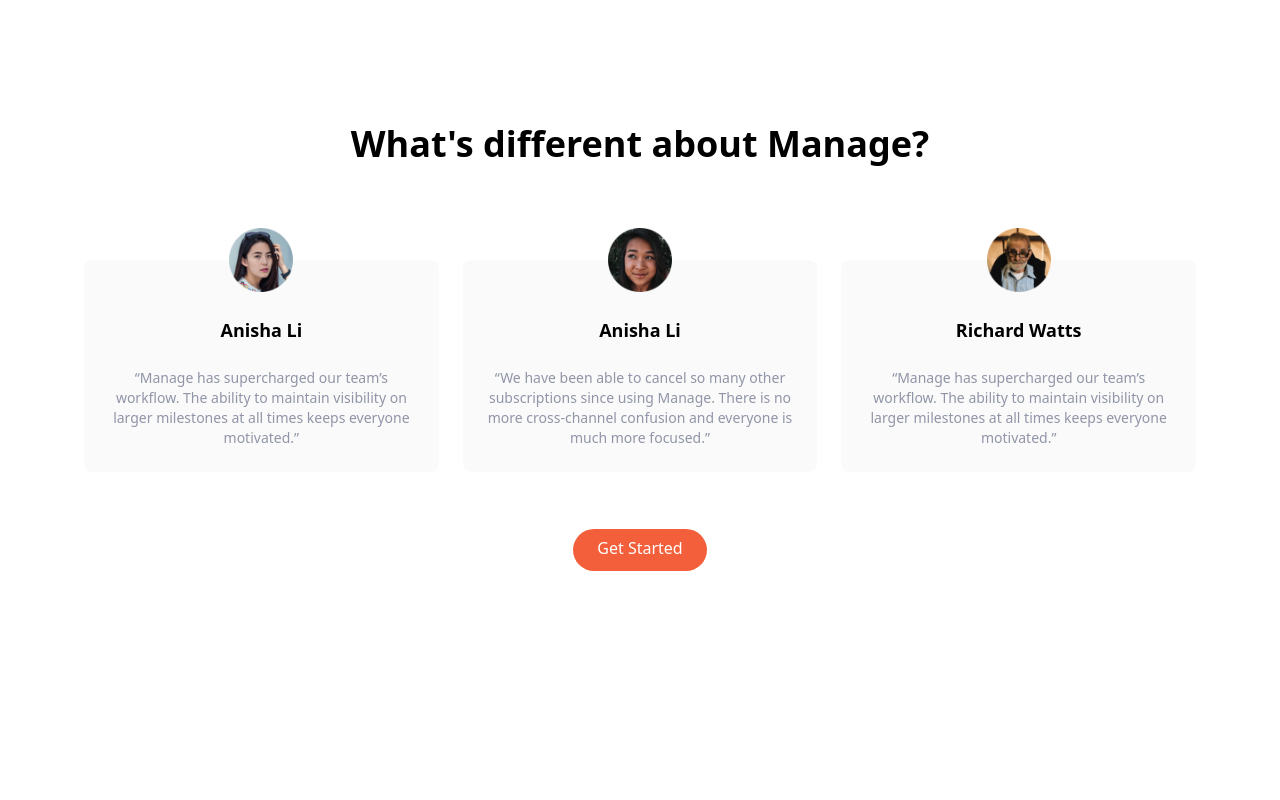
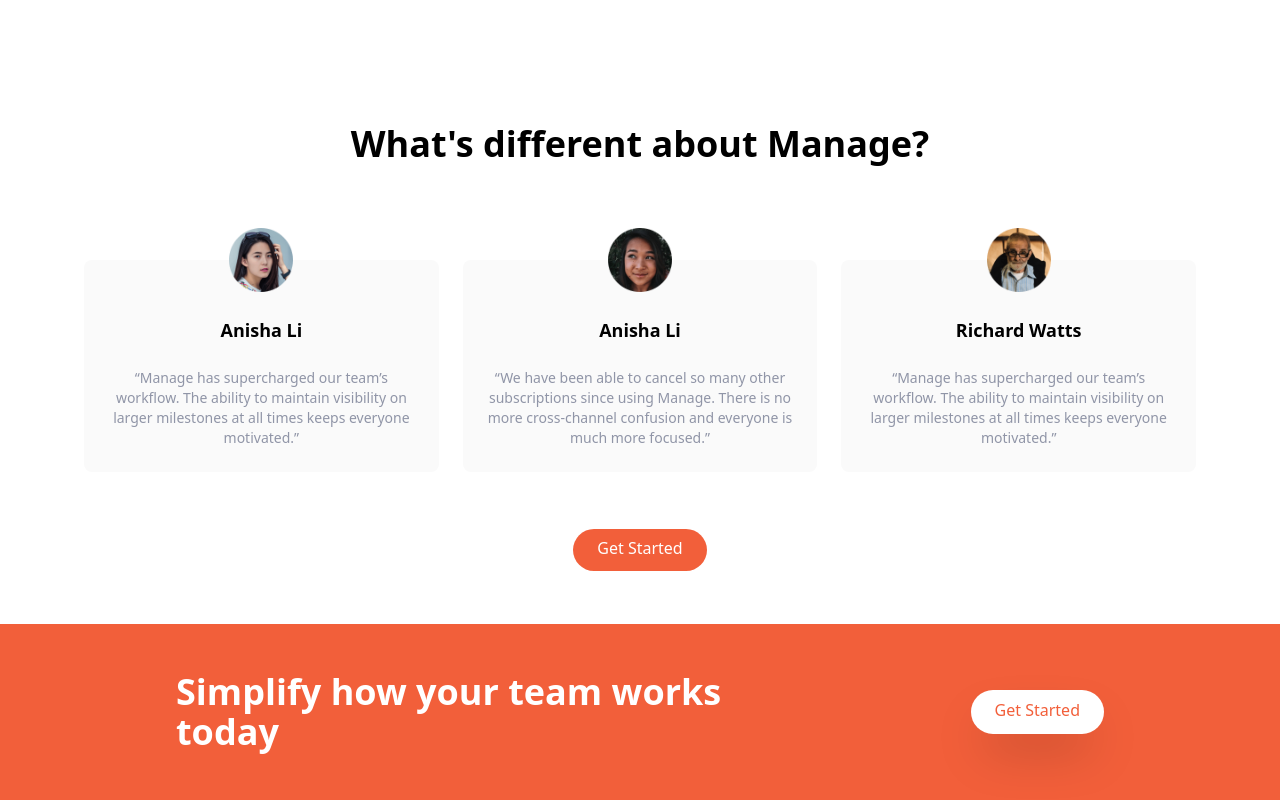
Before and after one commit to TheOpti/tailwind-crash-course, a website: page index.html in a window 1280 px wide. Shown: the part 1144-1944 px from the top of the page. Before the commit the page ends 1768 px from the top, so only its background shows below. Drawn offline with nearby package versions, Linux system fonts and the light colour scheme; files that its build step writes are made by us from their sources.

Commit message:
Add CTA section

```diff
--- a/index.html
+++ b/index.html
@@ -247,5 +247,26 @@
         </div>
       </div>
     </section>
+
+    <!-- CTA Section -->
+    <section id="cta" class="bg-brightRed">
+      <!-- Flex container -->
+      <div
+        class="container flex flex-col items-center justify-between px-6 py-24 mx-auto space-y-12 md:py-12 md:flex-row md:space-y-0"
+      >
+        <!-- Heading -->
+        <div
+          class="text-5xl font-bold text-center text-white md:text-4xl md:max-w-xl md:text-left"
+        >
+          Simplify how your team works today
+        </div>
+        <!-- Button -->
+        <a
+          href="#"
+          class="p-3 px-6 pt-2 text-brightRed bg-white rounded-full shadow-2xl baseline hover:bg-gray-900"
+          >Get Started</a
+        >
+      </div>
+    </section>
   </body>
 </html>
```
